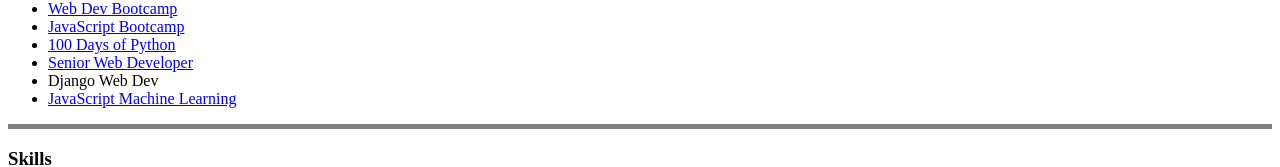
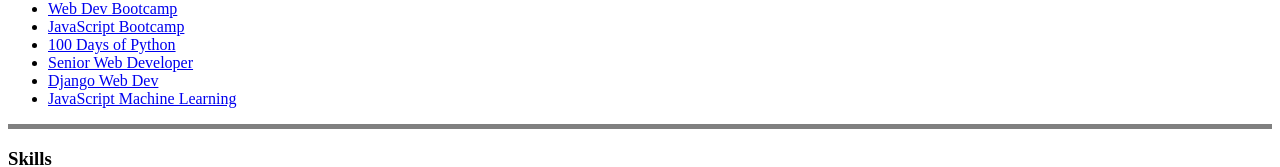
Before and after one commit to cRyptOBIN86/CV, a plain HTML site: page index.html in a window 1280 px wide. Shown: the part 542-709 px from the top of the page. Drawn offline with Linux system fonts and the light colour scheme.

Commit message:
Add files via upload

```diff
--- a/index.html
+++ b/index.html
@@ -53,7 +53,7 @@
     <li><a href="https://www.udemy.com/course/javascript-beginners-complete-tutorial/">JavaScript Bootcamp</a></li>
     <li><a href="https://www.udemy.com/course/100-days-of-code/">100 Days of Python</a></li>
     <li><a href="https://www.udemy.com/course/the-complete-junior-to-senior-web-developer-roadmap/">Senior Web Developer</a></li>
-    <li>Django Web Dev</li>
+    <li><a href= "https://www.udemy.com/course/python-django-the-practical-guide/learn/lecture/26372660?start=0#overview">Django Web Dev</a></li>
     <li><a href="https://www.udemy.com/course/machine-learning-with-javascript/">JavaScript Machine Learning</a></li>
   </ul>
   <hr size="5" noshade>
```
